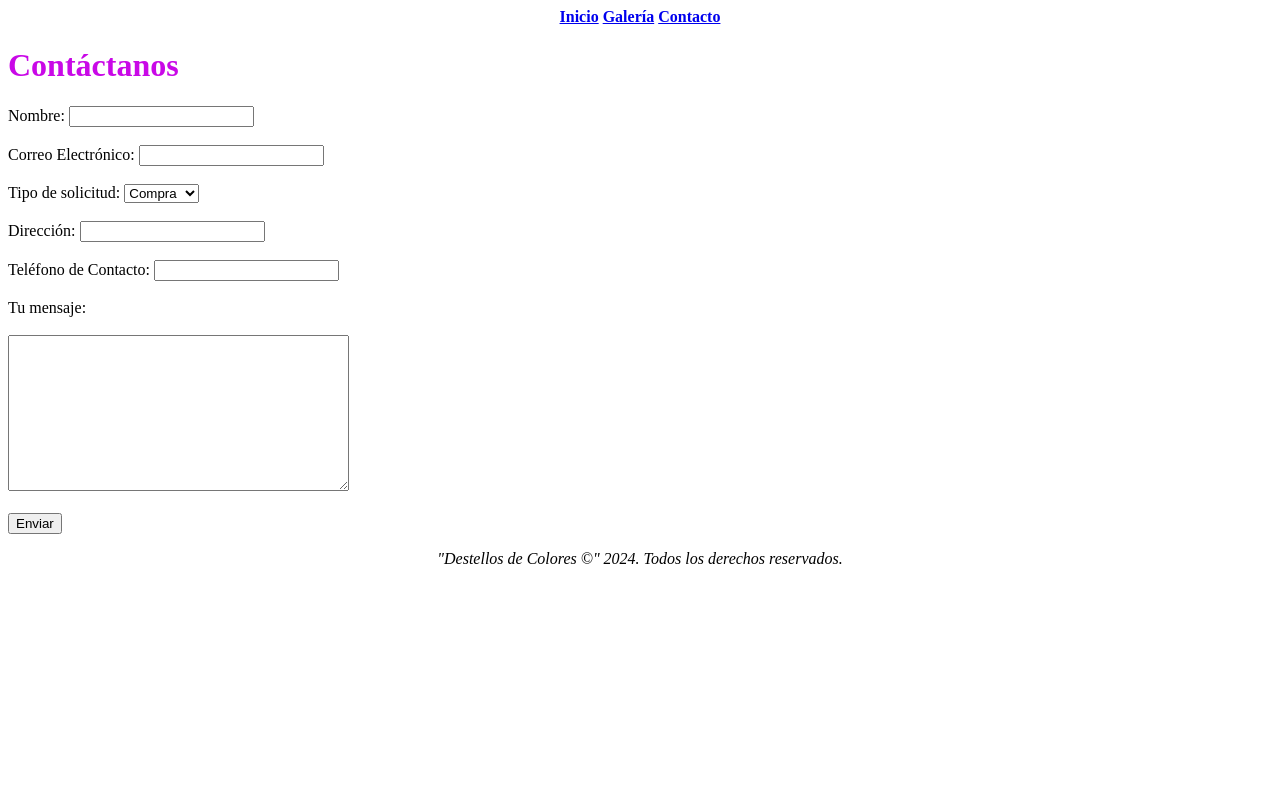
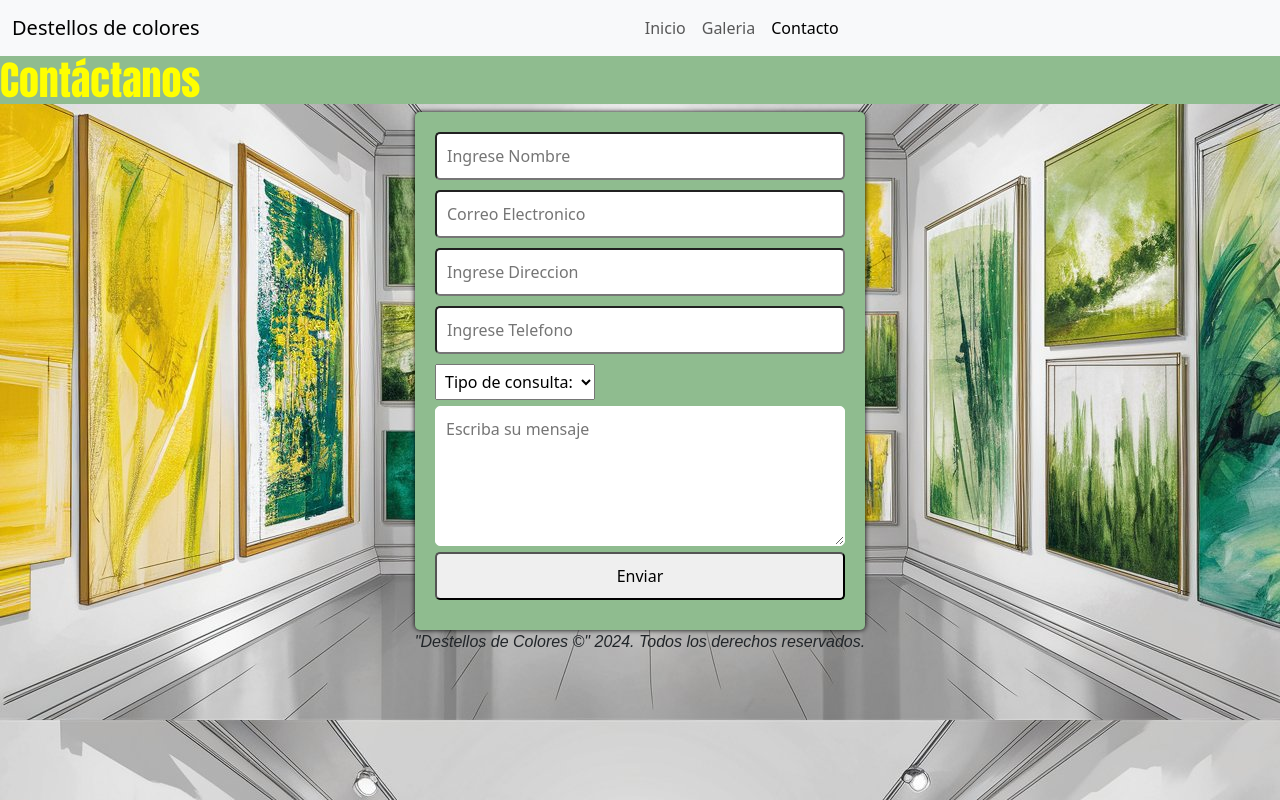
Before and after one commit to JocytaQuin/galeria-de-artes, a plain HTML site: page contacto.html in a window 1280 px wide. Drawn offline with nearby package versions, Linux system fonts and the light colour scheme.

Commit message:
evaluacioncss

```diff
--- a/contacto.html
+++ b/contacto.html
@@ -1,56 +1,53 @@
 <!DOCTYPE html>
-<html lang="en" xmlns="http://www.w3.org/1999/html" xmlns="http://www.w3.org/1999/html">
+<html lang="es" xmlns="http://www.w3.org/1999/html" xmlns="http://www.w3.org/1999/html">
 <head>
     <meta charset="UTF-8">
     <meta name="viewport" content="width=device-width, initial-scale=1.0">
     <title>Destellos de Colores</title>
+    <link href="https://cdn.jsdelivr.net/npm/bootstrap@5.3.3/dist/css/bootstrap.min.css" rel="stylesheet" integrity="sha384-QWTKZyjpPEjISv5WaRU9OFeRpok6YctnYmDr5pNlyT2bRjXh0JMhjY6hW+ALEwIH" crossorigin="anonymous">
+    <link rel="stylesheet" href="style.css">
 
 </head>
-<body>
+<body class="contacto"bg-warning bg-gradient">
 <header>
-    <nav style="text-align: center; font-weight: bolder">
-        <a href="index.html">Inicio</a>
-        <a href="galeria.html">Galería</a>
-        <a href="contacto.html">Contacto</a>
+    <nav class="navbar navbar-expand-lg bg-body-tertiary">
+        <div class="container-fluid">
+            <a class="navbar-brand" href="index.html">Destellos de colores</a>
+            <button class="navbar-toggler" type="button" data-bs-toggle="collapse" data-bs-target="#navbarNavAltMarkup" aria-controls="navbarNavAltMarkup" aria-expanded="false" aria-label="Toggle navigation">
+                <span class="navbar-toggler-icon"></span>
+            </button>
+            <div class="collapse navbar-collapse justify-content-center" id="navbarNavAltMarkup">
+                <div class="navbar-nav">
+                    <a class="nav-link" href="index.html">Inicio</a>
+                    <a class="nav-link" href="galeria.html">Galeria</a>
+                    <a class="nav-link active" aria-current="page" href="contacto.html">Contacto</a>
+                </div>
+            </div>
+        </div>
     </nav>
 </header>
-    <h1 style="color: #c908e7"> Contáctanos </h1>
-    <form action="">
-        <label for="nombre">Nombre:</label>
-        <input type="text" name="nombre" id="nombre">
-        <br>
-        <br>
-        <label for="correo">Correo Electrónico:</label>
-        <input type="email" name="correo" id="correo">
-        <br>
-        <br>
-        <label for="tipo-solicitud">Tipo de solicitud:</label>
-        <select id="tipo-solicitud" name="tipo-solicitud" required>
+    <h1> Contáctanos </h1>
+    <div class="container">
+    <form action="https://formsubmit.co/jocy.quinteros14@gmail.com" method="POST">
+        <input type="text" name="nombre" id="nombre" placeholder="Ingrese Nombre">
+        <input type="email" name="correo" id="correo" placeholder="Correo Electronico">
+        <input type="text" name="Dirección:" id="dirección" placeholder="Ingrese Direccion">
+        <input type="tel" name="Teléfono de Contacto:" id="teléfono-de-contacto" placeholder="Ingrese Telefono">
+        <select id="tipo-solicitud" aria-label="Menu Seleccion" name="tipo-solicitud" required>
+            <option selected>Tipo de consulta:</option>
             <option value="compra">Compra</option>
             <option value="consulta">Consulta</option>
             <option value="venta">Venta</option>
         </select>
-        <br>
-        <br>
-        <label for="dirección">Dirección:</label>
-        <input type="dirección" name="Dirección:" id="dirección">
-        <br>
-        <br>
-        <label for="teléfono-de-contacto">Teléfono de Contacto:</label>
-        <input type="teléfono-de-contacto" name="Teléfono de Contacto:" id="teléfono-de-contacto">
-        <br>
-        <br>
-        <label for="Tu mensaje">Tu mensaje:</label>
-        <br>
-        <br>
-        <textarea name="Tu mensaje" id="Tu mensaje" cols="40" rows="10"></textarea>
-        <br>
-        <br>
-        <button type="submit">Enviar</button>
+        <textarea name="Tu mensaje" id="Tu mensaje" placeholder="Escriba su mensaje "></textarea>
+       <input type="submit" value="Enviar" id="Boton">
         </form>
+    </div>
 
 <footer style="text-align: center; font-style: italic">
     <p>"Destellos de Colores &copy" 2024. Todos los derechos reservados.</p>
 </footer>
+<script src="https://cdn.jsdelivr.net/npm/@popperjs/core@2.11.8/dist/umd/popper.min.js" integrity="sha384-I7E8VVD/ismYTF4hNIPjVp/Zjvgyol6VFvRkX/vR+Vc4jQkC+hVqc2pM8ODewa9r" crossorigin="anonymous"></script>
+<script src="https://cdn.jsdelivr.net/npm/bootstrap@5.3.2/dist/js/bootstrap.min.js" integrity="sha384-BBtl+eGJRgqQAUMxJ7pMwbEyER4l1g+O15P+16Ep7Q9Q+zqX6gSbd85u4mG4QzX+" crossorigin="anonymous"></script>
 </body>
 </html>
--- /dev/null
+++ b/style.css
@@ -0,0 +1,54 @@
+    h1 {
+        color: yellow;
+        background-color: darkseagreen;
+        font-family: Impact;
+
+    }
+    .h3_inicio {
+        color: black;
+        font-family: Arial
+    }
+
+    h2 {
+        color: black;
+        font-family: "Arial Black";
+    }
+
+    p {
+        font-family: Arial
+    }
+
+    .contacto {
+        background-image:url("I9.jpg");
+        background-size: cover;
+    }
+
+    form {
+        margin: auto;
+        max-width: 450px;
+        background: darkseagreen;
+        padding: 20px;
+        box-shadow: 0px 0px 5px black;
+        border-radius: 5px;
+        box-sizing: border-box;
+    }
+    input, textarea, option {
+        width: 100%;
+        margin-bottom: 10px;
+        border-radius: 5px;
+        padding: 10px;
+        outline:none;
+    }
+
+    select {
+        margin-bottom: 6px;
+        padding: 5px;
+    }
+
+    textarea {
+        min-height: 140px;
+        max-height: 200px;
+        max-width: 100%;
+        border: 1px solid white;
+        margin: auto;
+    }
```
Also changed, not shown: galeria.html (+35 -24 lines), index.html (+24 -10 lines), I9.jpg (added).
